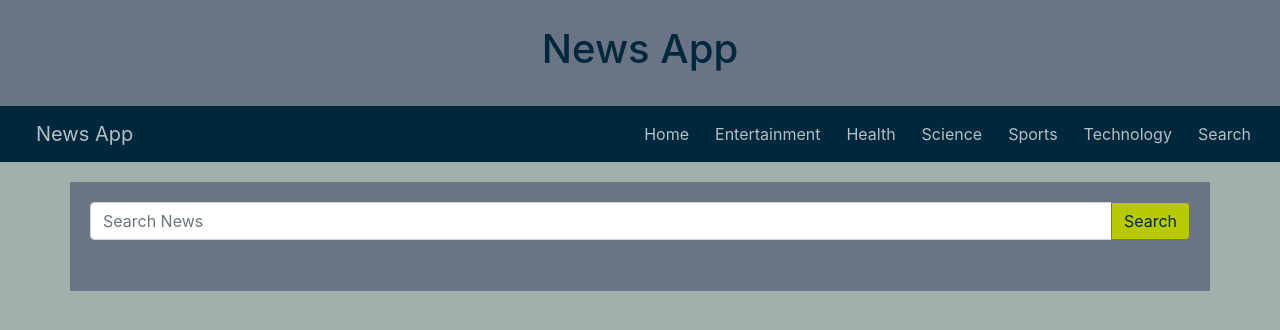
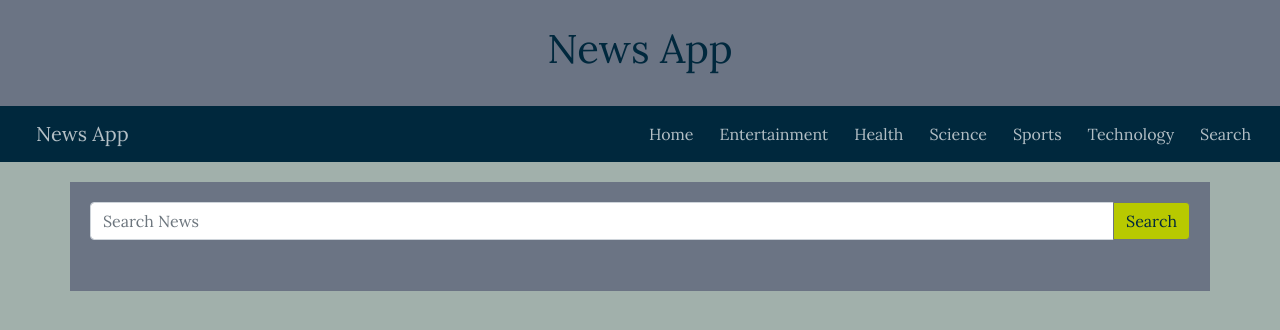
Before and after one commit to mateuszlubianka1993/news-app, a React (Create React App) app: page /search in a window 1280 px wide. Shown: the top 330 px of the page. Built offline with nearby package versions, Linux system fonts and the light colour scheme.

Commit message:
add google fonts

```diff
--- a/public/index.html
+++ b/public/index.html
@@ -10,6 +10,7 @@
   <link rel="manifest" href="%PUBLIC_URL%/manifest.json" />
   <link rel="stylesheet" href="https://maxcdn.bootstrapcdn.com/bootstrap/4.3.1/css/bootstrap.min.css"
     integrity="sha384-ggOyR0iXCbMQv3Xipma34MD+dH/1fQ784/j6cY/iJTQUOhcWr7x9JvoRxT2MZw1T" crossorigin="anonymous" />
+  <link href="https://fonts.googleapis.com/css?family=Lora&display=swap" rel="stylesheet">
 
   <title>News App</title>
 </head>
--- a/src/actions/index.js
+++ b/src/actions/index.js
@@ -19,7 +19,7 @@
     const response = await newsAPI.get('/top-headlines',{
         params: {
             country: 'us',
-            pageSize: 7,
+            pageSize: 6,
             category: type,
             apiKey: newsAPIkey
         }
@@ -41,7 +41,7 @@
     const response = await newsAPI.get('/everything',{
         params: {
             q: value,
-            pageSize: 7,
+            pageSize: 6,
             apiKey: newsAPIkey
         }
     });
--- a/src/index.css
+++ b/src/index.css
@@ -1,8 +1,6 @@
 body {
   margin: 0;
-  font-family: -apple-system, BlinkMacSystemFont, "Segoe UI", "Roboto", "Oxygen",
-    "Ubuntu", "Cantarell", "Fira Sans", "Droid Sans", "Helvetica Neue",
-    sans-serif;
+  font-family: 'Lora', serif;
   -webkit-font-smoothing: antialiased;
   -moz-osx-font-smoothing: grayscale;
   background-color: #A1B0AB;
```
